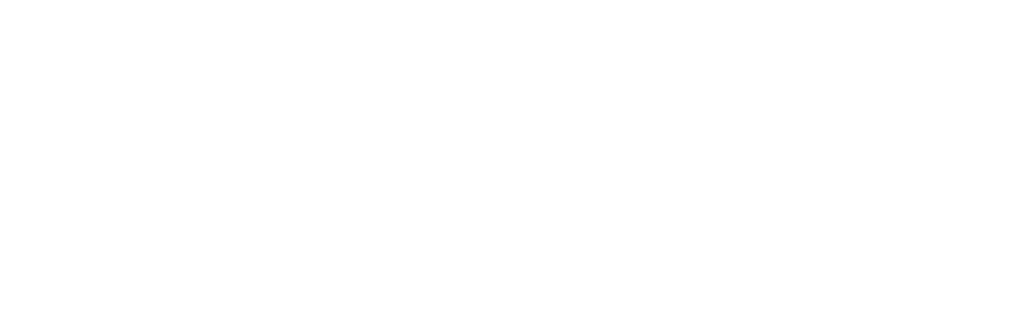
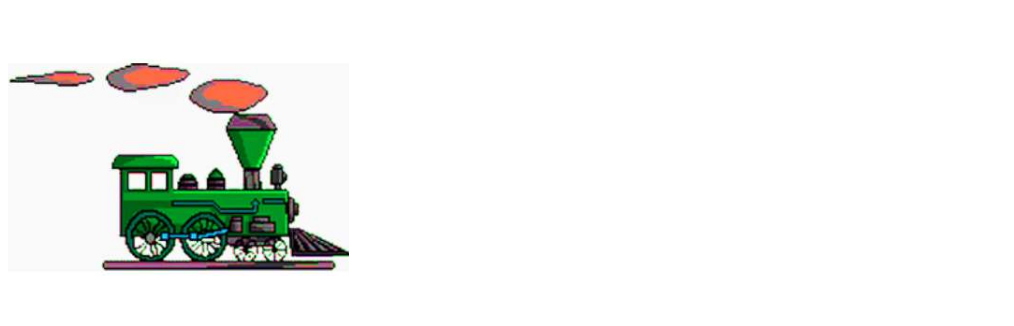
Before and after one commit to yogiiii2003/Mern_tasks2.0, a plain HTML site: page JS_task7.html in a window 1280 px wide. Shown: the top 326 px of the page, without its empty margins (0-1014 px from the left). Drawn offline with Linux system fonts and the light colour scheme.

Commit message:
Update JS_task7.html

```diff
--- a/JS_task7.html
+++ b/JS_task7.html
@@ -32,7 +32,7 @@
 </style>
 
 <body>
-    <div id="output"><img src="/imgs/train.png" alt=""></div>
+    <div id="output"><img src="./train.png" alt=""></div>
     <div class="container" style="padding-top: 200px;">
         <center>
             <h1>Click the following button to handle animation</h1>
```
